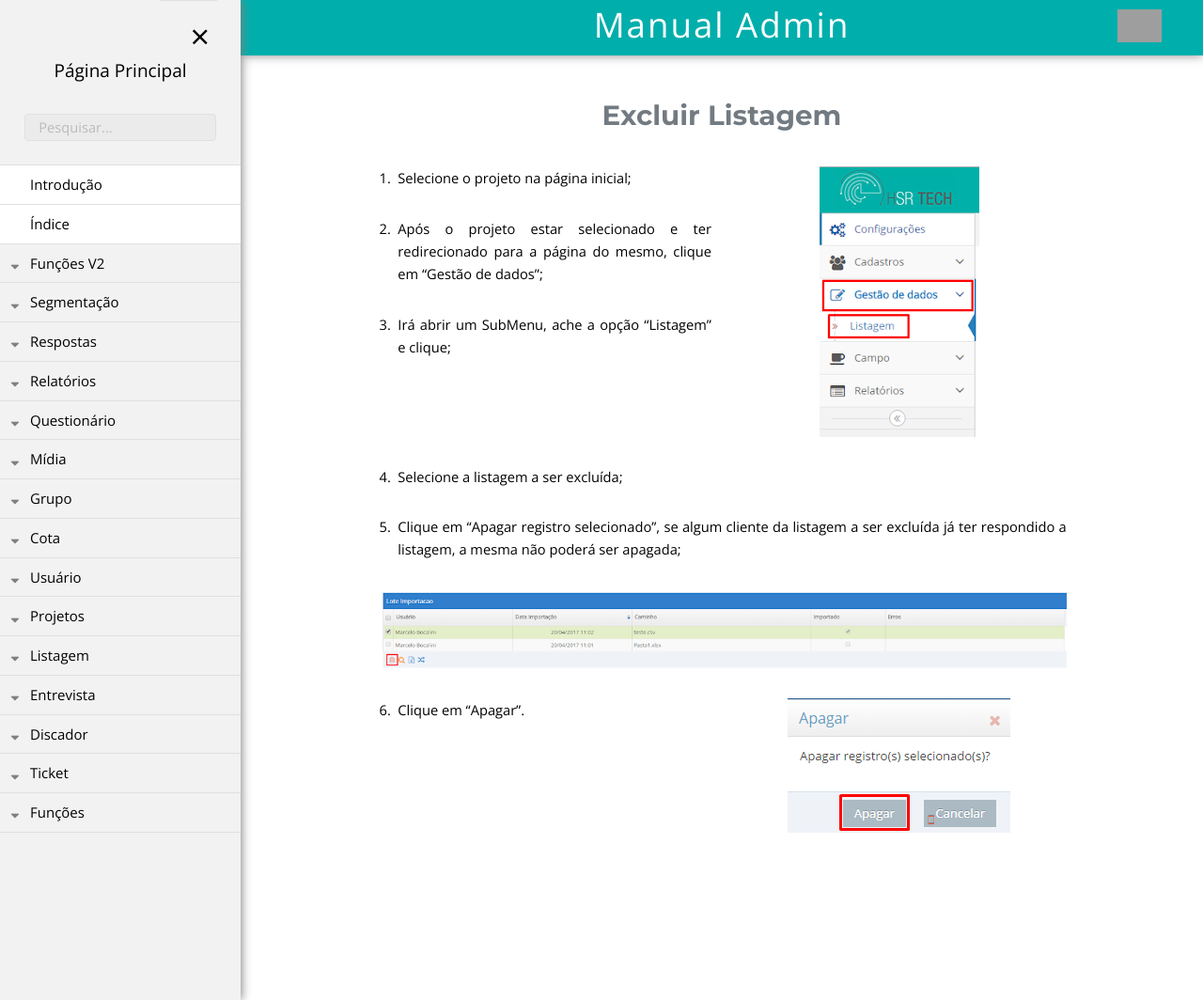
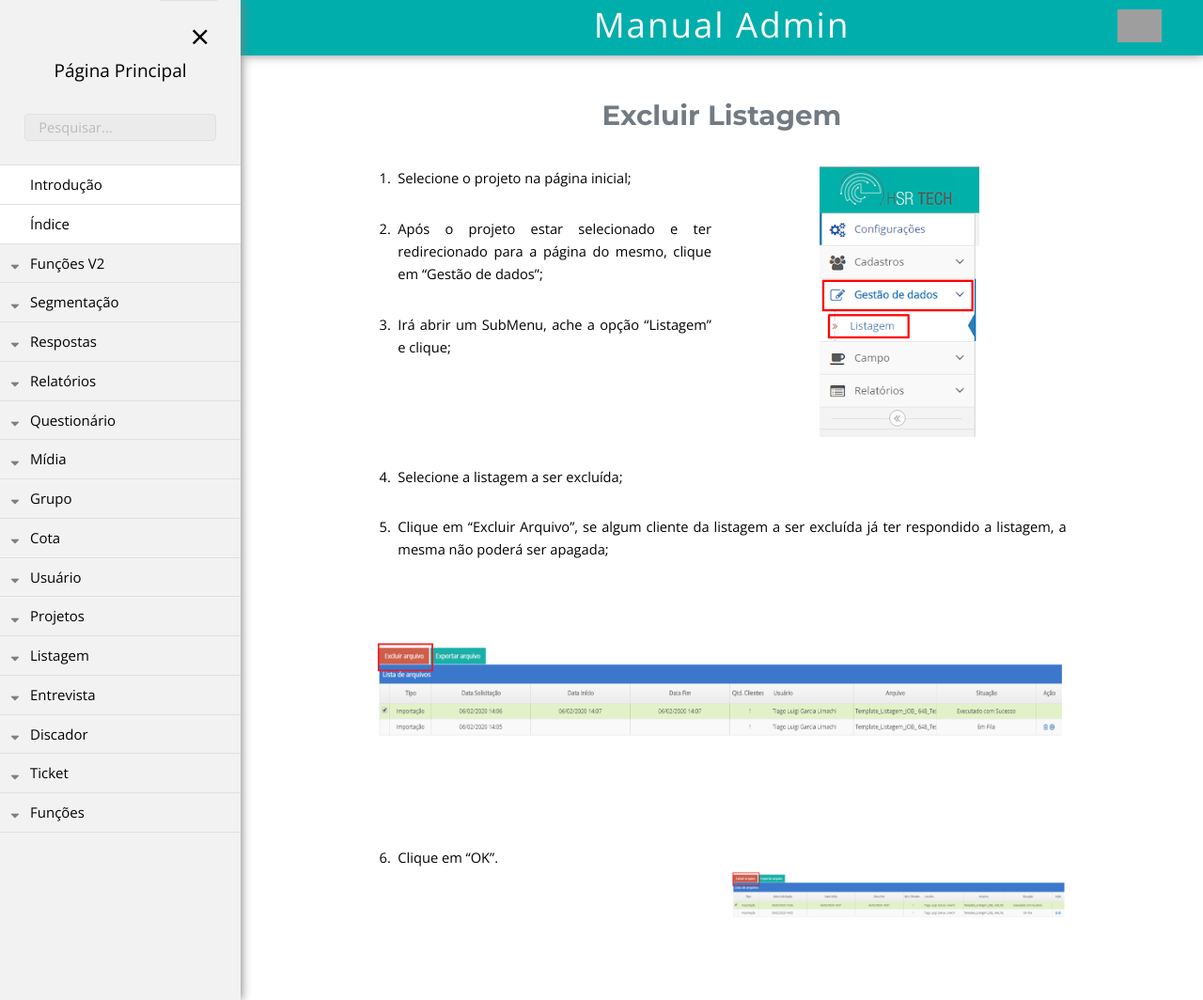
Before and after one commit to rogerio-figueiredo-hsr/hsrtechonline.github.io, a Jekyll site: the page built from _posts/2018-06-15-excluir-listagem.md, in a window 1280 px wide and 1064 px high. Shown: the whole window at 94% size. Built offline with Jekyll 4.4.1, drawn with Linux system fonts in a browser that asks for light colours; grey boxes are pictures that could not be loaded.

Commit message:
excluir-listagem

```diff
--- a/_posts/2018-06-15-excluir-listagem.md
+++ b/_posts/2018-06-15-excluir-listagem.md
@@ -23,17 +23,17 @@ pasta: "Listagem"
 {:start="4"}
 4. Selecione a listagem a ser excluída;
 
-5. Clique em "Apagar registro selecionado", se algum cliente da listagem a ser excluída já ter respondido a listagem, a mesma não poderá ser apagada;
+5. Clique em "Excluir Arquivo", se algum cliente da listagem a ser excluída já ter respondido a listagem, a mesma não poderá ser apagada;
 
-![Imagem de apoio 2]({{ "/assets/img/excluir-listagem-02.png" | prepend: site.baseurl }})
+![Imagem de apoio 2]({{ "/assets/img/excluir-listagem-novo-01.png" | prepend: site.baseurl }})
 
 <div class="row" markdown="1">
 <div class="6u 12u$(small)" markdown="1">
 
 {:start="6"}
-6. Clique em "Apagar".
+6. Clique em "OK".
 </div>
 <div class="6u 12u$(small)" markdown="1">
-![Imagem de apoio 3]({{ "/assets/img/excluir-listagem-03.png" | prepend: site.baseurl }})
+![Imagem de apoio 3]({{ "/assets/img/excluir-listagem-novo-01.png" | prepend: site.baseurl }})
 </div>
 </div>
```
Also changed, not shown: _posts/2020-02-06-exportar-listagem.md (+2 -2 lines), assets/img/excluir-listagem-novo-01.png (added), assets/img/excluir-listagem-novo-02.png (added), assets/img/exportar-listagem-02.png (deleted), assets/img/exportar-listagem-novo-01.png (added).
